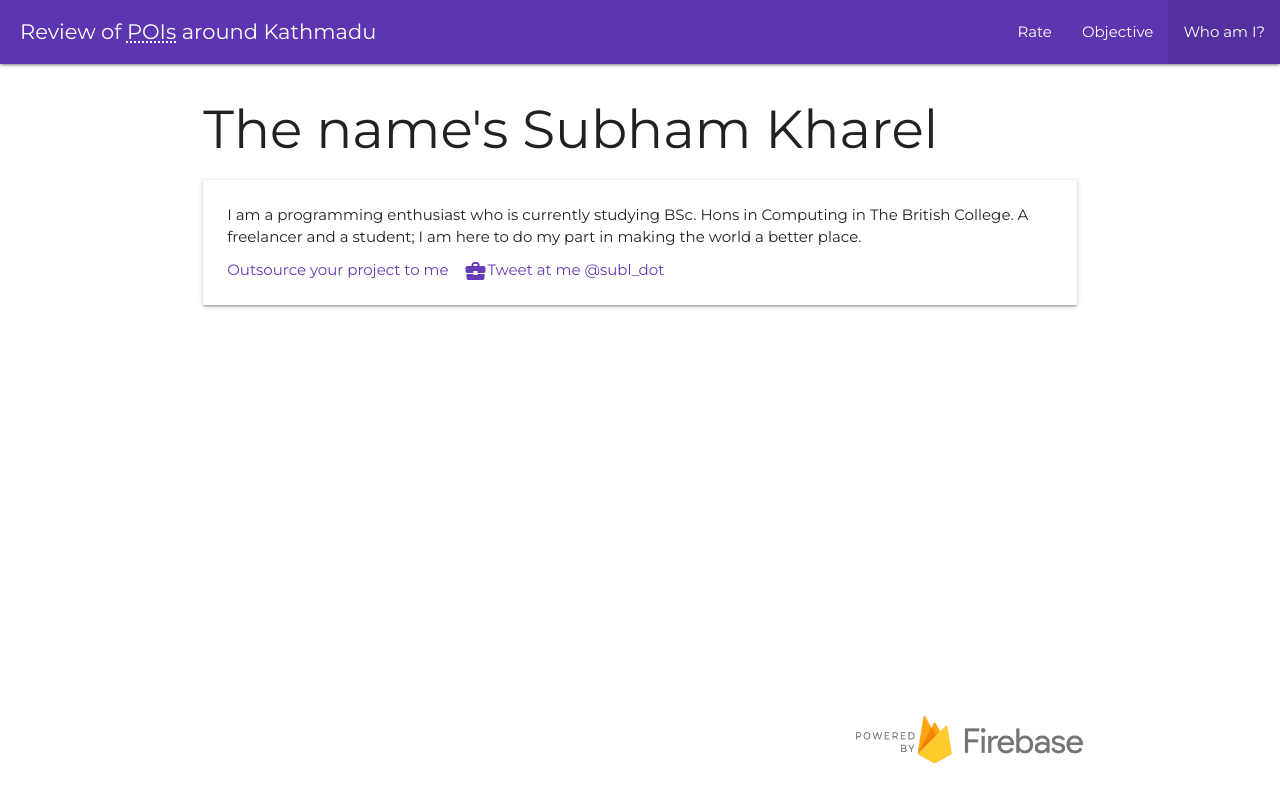
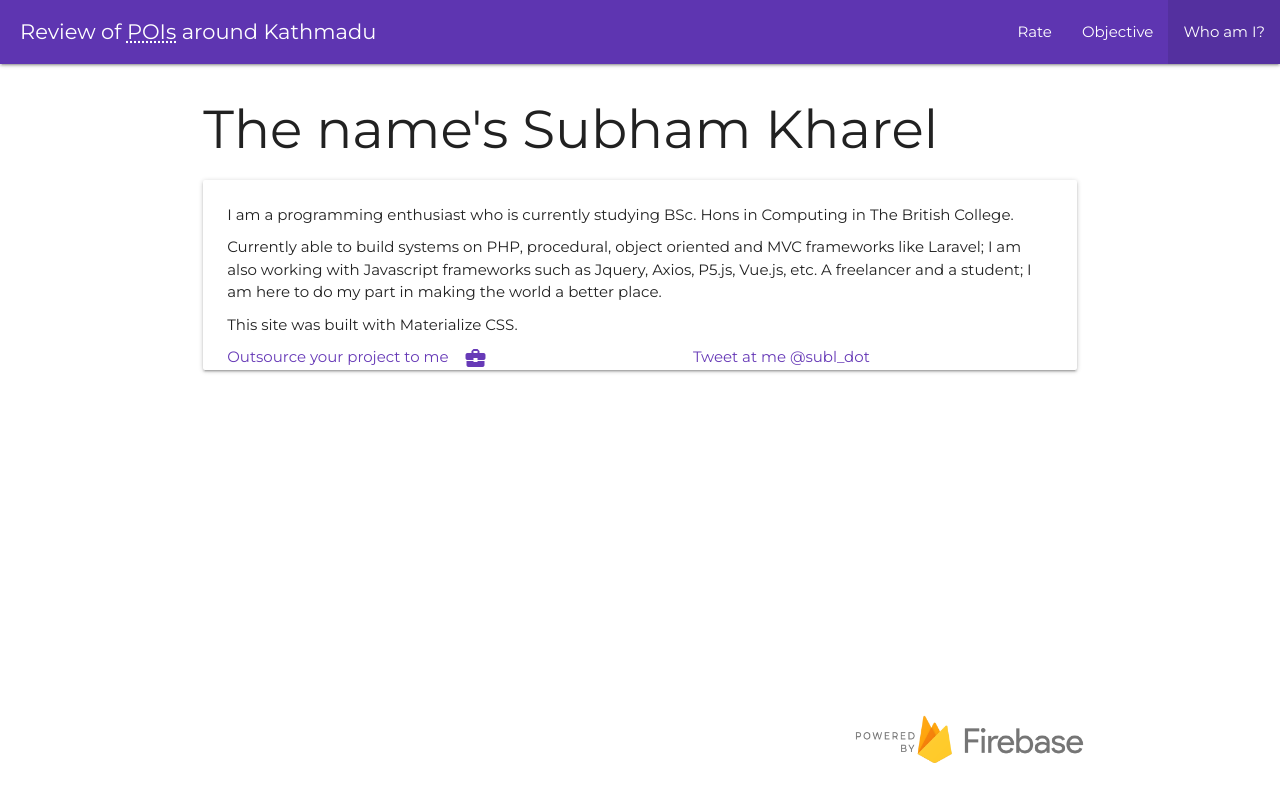
Before and after one commit to subooom/Crowdsource-Review-of-POIs-around-KTM, a plain HTML site: page about.html in a window 1280 px wide. Drawn offline with nearby package versions, Linux system fonts and the light colour scheme.

Commit message:
about me content edited

```diff
--- a/about.html
+++ b/about.html
@@ -41,9 +41,11 @@
               <h2 class="header">The name's Subham Kharel</h2>
               <div class="card hoverable">
                 <div class="card-content">
-                  <p style="margin-bottom: 10px;">I am a programming enthusiast who is currently studying BSc. Hons in Computing in The British College. A freelancer and a student; I am here to do my part in making the world a better place.</p>
-                  <a id="cv" style="cursor: pointer;" class="deep-purple-text left">Outsource your project to me<i class="material-icons right">business_center</i></a>
-                  <a style="cursor: pointer;" target="_blank" href="https://www.twitter.com/subl_dot" class="deep-purple-text">Tweet at me @subl_dot<i class="material-icons right">twitter</i></a>
+                  <p style="margin-bottom: 10px;">I am a programming enthusiast who is currently studying BSc. Hons in Computing in The British College.</p>
+                  <p style="margin-bottom: 10px;">Currently able to build systems on PHP, procedural, object oriented and MVC frameworks like Laravel; I am also working with Javascript frameworks such as Jquery, Axios, P5.js, Vue.js, etc. A freelancer and a student; I am here to do my part in making the world a better place.</p>
+                  <p style="margin-bottom: 10px">This site was built with Materialize CSS.</p>
+                  <a style="margin-bottom: 10px; cursor: pointer;" id="cv" class="deep-purple-text left">Outsource your project to me<i class="material-icons right">business_center</i></a>
+                  <a style="cursor: pointer; margin-bottom: 10px" target="_blank" href="https://www.twitter.com/subl_dot" class="deep-purple-text right">Tweet at me @subl_dot<i class="material-icons right">twitter</i></a>
                 </div>
               </div>
             </div>
```
